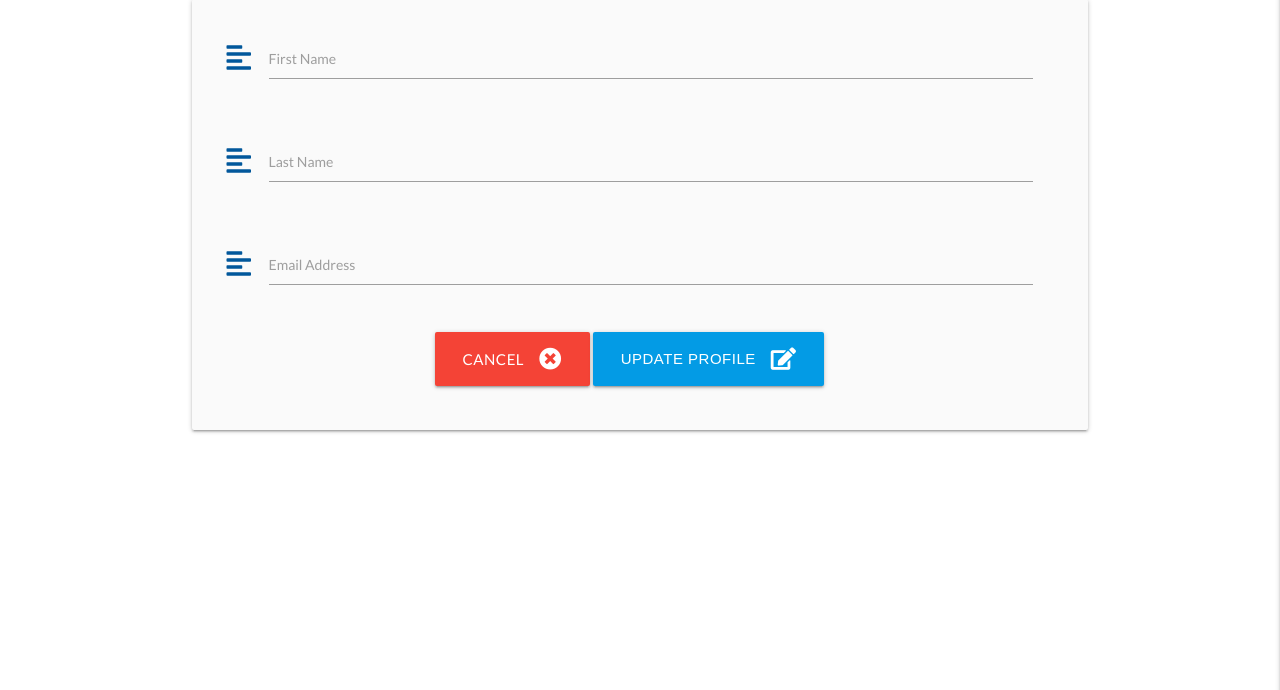
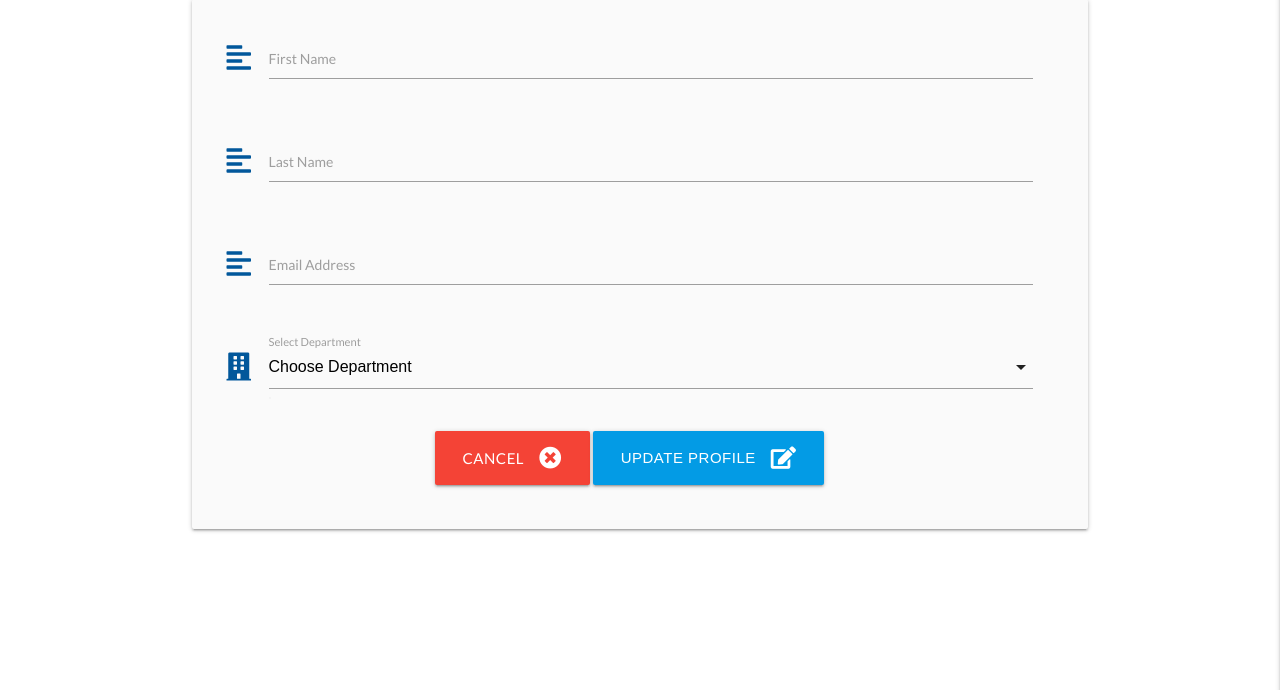
Before and after one commit to vladimir-cmd/vacation-planner-web-app, a Flask app: a page that uses templates/edit_profile.html in a window 1280 px wide. Shown: the part 110-800 px from the top of the page. Run offline with Flask 2, Linux system fonts and the light colour scheme; a database or web service that is not in the repository returns one stand-in record (values such as "Sample title"); some libraries are stand-ins or nearby versions.

Commit message:
Fixed and Improved code before submission

```diff
--- a/app.py
+++ b/app.py
@@ -44,7 +44,8 @@ def register():
             register_user = {
                 "username": request.form.get("username").lower(),
                 "password": generate_password_hash(request.form.get("password")),
-                "vacation_days": 25
+                "vacation_days": 25,
+                "department": ""
             }
 
             mongo.db.users.insert_one(register_user)
@@ -104,21 +105,21 @@ def profile_update(username):
     if request.method == "POST":
         username = mongo.db.users.find_one(
             {"username": session["user"]})
-        entry = {
-            "username": username['username'],
-            "password": username["password"],
-            "vacation_days": username["vacation_days"],
-            "first_name": request.form.get("first_name"),
-            "last_name": request.form.get("last_name"),
-            "email_address": request.form.get("email_address")
-        }
-        if entry:
-            mongo.db.users.update({"username": username['username']}, entry)
-            flash("Entry successfully Updated!")
-            username = mongo.db.users.find_one(
-                {"username": session["user"]})
-            return render_template("profile.html", username=username)
-    return render_template("edit_profile.html", username=username)
+        mongo.db.users.update_one({
+            "username": username['username']
+        }, {
+            "$set": {
+                "first_name": request.form.get("first_name"),
+                "last_name": request.form.get("last_name"),
+                "email_address": request.form.get("email_address"),
+                "department": request.form.get("department")
+            }})
+        flash("Entry successfully Updated!")
+        username = mongo.db.users.find_one(
+            {"username": session["user"]})
+        return render_template("profile.html", username=username)
+    categories = mongo.db.categories.find().sort("category_name", 1)
+    return render_template("edit_profile.html", username=username, categories=categories)
 
 
 @app.route("/delete_profile/<username>", methods=["GET", "POST"])
@@ -126,6 +127,7 @@ def delete_profile(username):
     # Delete profile
     username = mongo.db.users.find_one(
         {"username": session["user"]})
+    mongo.db.entries.remove({"created_by": username['username']})
     mongo.db.users.remove({"username": username['username']})
     flash("User Successfully Deleted!")
     session.pop("user")
@@ -150,6 +152,41 @@ def add_entry():
             flash("End Date is before start date. Please correct date entry")
             return redirect(url_for("add_entry"))
 
+        add_entry_department = request.form.get("category_name")
+        user_department = user["department"]
+        if user["department"] == "":
+            mongo.db.users.update_one({
+                "username": user['username']
+            }, {
+                "$set": {
+                    "department": request.form["category_name"]
+                }})
+        else:
+            if add_entry_department != user_department:
+                print("Add entry department: {} is not the same as user department: {}".format(
+                    add_entry_department, user_department))
+                flash("""Departments doesn't match.
+                    If you want to select different department, update your department in Profile""")
+                return redirect(url_for("add_entry"))
+
+        # Deduct from Vacation days if Regular Vacation
+        entry_type = request.form.get("entry_type")
+        if entry_type == "Regular Vacation":
+            day_generator = (start_date + timedelta(x + 1) for x in xrange((end_date - start_date).days))
+            how_many_days = sum(1 for day in day_generator if day.weekday() < 5) + 1
+            update_user_days = user['vacation_days'] - how_many_days
+
+            if update_user_days <= 0:
+                flash("Current status of days left {}! You don't have enough days!".format(user['vacation_days']))
+                return redirect(url_for("manage_entries"))
+            else:
+                mongo.db.users.update_one({
+                    "username": user['username']
+                }, {
+                    "$set": {
+                        "vacation_days": update_user_days
+                    }})
+
         entry = {
             "category_name": request.form.get("category_name"),
             "entry_type": request.form.get("entry_type"),
@@ -161,21 +198,6 @@ def add_entry():
         mongo.db.entries.insert_one(entry)
         flash("Entry successfully added")
 
-        # Deduct from Vacation days if Regular Vacation
-        if entry['entry_type'] == "Regular Vacation":
-            day_generator = (start_date + timedelta(x + 1) for x in xrange((end_date - start_date).days))
-            how_many_days = sum(1 for day in day_generator if day.weekday() < 5) + 1
-            update_user_days = user['vacation_days'] - how_many_days
-            mongo.db.users.update_one({
-                "username": user['username']
-                }, {
-                "$set": {
-                    "vacation_days": update_user_days
-                }})
-            return redirect(url_for("manage_entries"))
-        else:
-            return redirect(url_for("manage_entries"))
-
     categories = mongo.db.categories.find().sort("category_name", 1)
     vacation_types = mongo.db.vacation_types.find().sort("entry_type", 1)
     return render_template("add_entry.html", categories=categories, vacation_types=vacation_types)
@@ -186,6 +208,32 @@ def edit_entry(entry_id):
     if request.method == "POST":
         user = mongo.db.users.find_one({'username': session["user"]})
         entry = mongo.db.entries.find_one({"_id": ObjectId(entry_id)})
+
+        username = user["username"]
+        entry_username = entry["created_by"]
+        if username != entry_username:
+            flash("""This is not your entry. You can edit only your own!
+                        Please select only your entry!""")
+            return redirect(url_for("calendar_home"))
+
+        print("User: {} and Created By: {}".format(username, entry_username))
+
+        add_entry_department = request.form.get("category_name")
+        user_department = user["department"]
+        if user["department"] == "":
+            mongo.db.users.update_one({
+                "username": user['username']
+            }, {
+                "$set": {
+                    "department": request.form["category_name"]
+                }})
+        else:
+            if add_entry_department != user_department:
+                print("Add entry department: {} is not the same as user department: {}".format(
+                    add_entry_department, user_department))
+                flash("""Departments doesn't match.
+                        If you want to select different department, update your department in Profile""")
+                return redirect(url_for("manage_entries"))
 
         # Deduct from Vacation days if Regular Vacation
         if entry['entry_type'] == "Regular Vacation":
--- a/templates/edit_profile.html
+++ b/templates/edit_profile.html
@@ -36,6 +36,19 @@
         <label for="email_address">Email Address</label>
       </div>
     </div>
+    <!-- Category Name -->
+    <div class="row">
+      <div class="input-field col s12">
+        <i class="fas fa-building prefix light-blue-text text-darken-4"></i>
+        <select id="department" name="department" class="validate" required>
+          <option value="" disabled selected>Choose Department</option>
+          {% for category in categories %}
+          <option value="{{ category.category_name }}">{{ category.category_name }}</option>
+          {% endfor %}
+        </select>
+        <label for="department">Select Department</label>
+      </div>
+    </div>
 
     <div class="row">
       <div class="col s12 center-align">
```
Also changed, not shown: templates/profile.html (+10 -9 lines), README.md.
